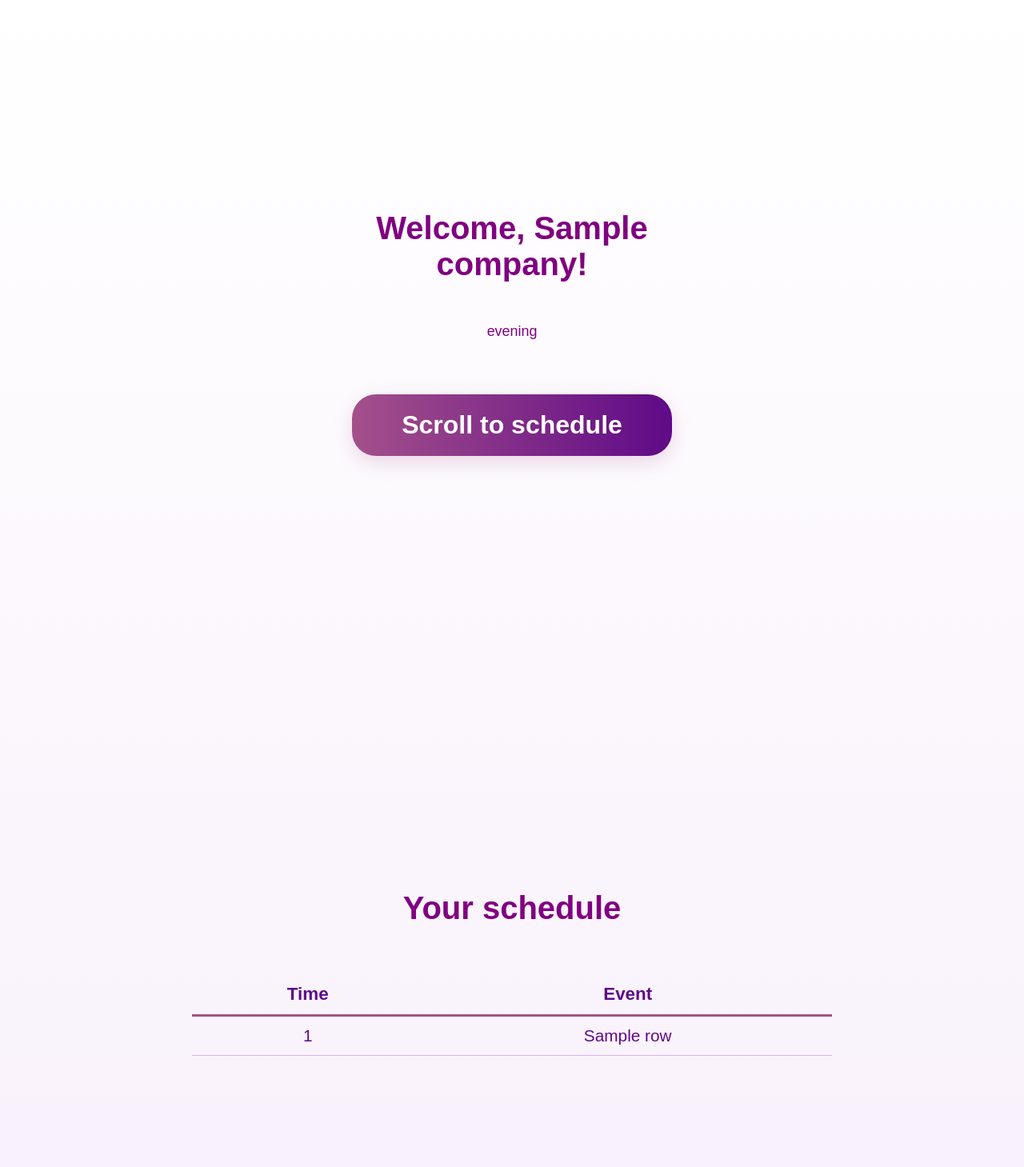
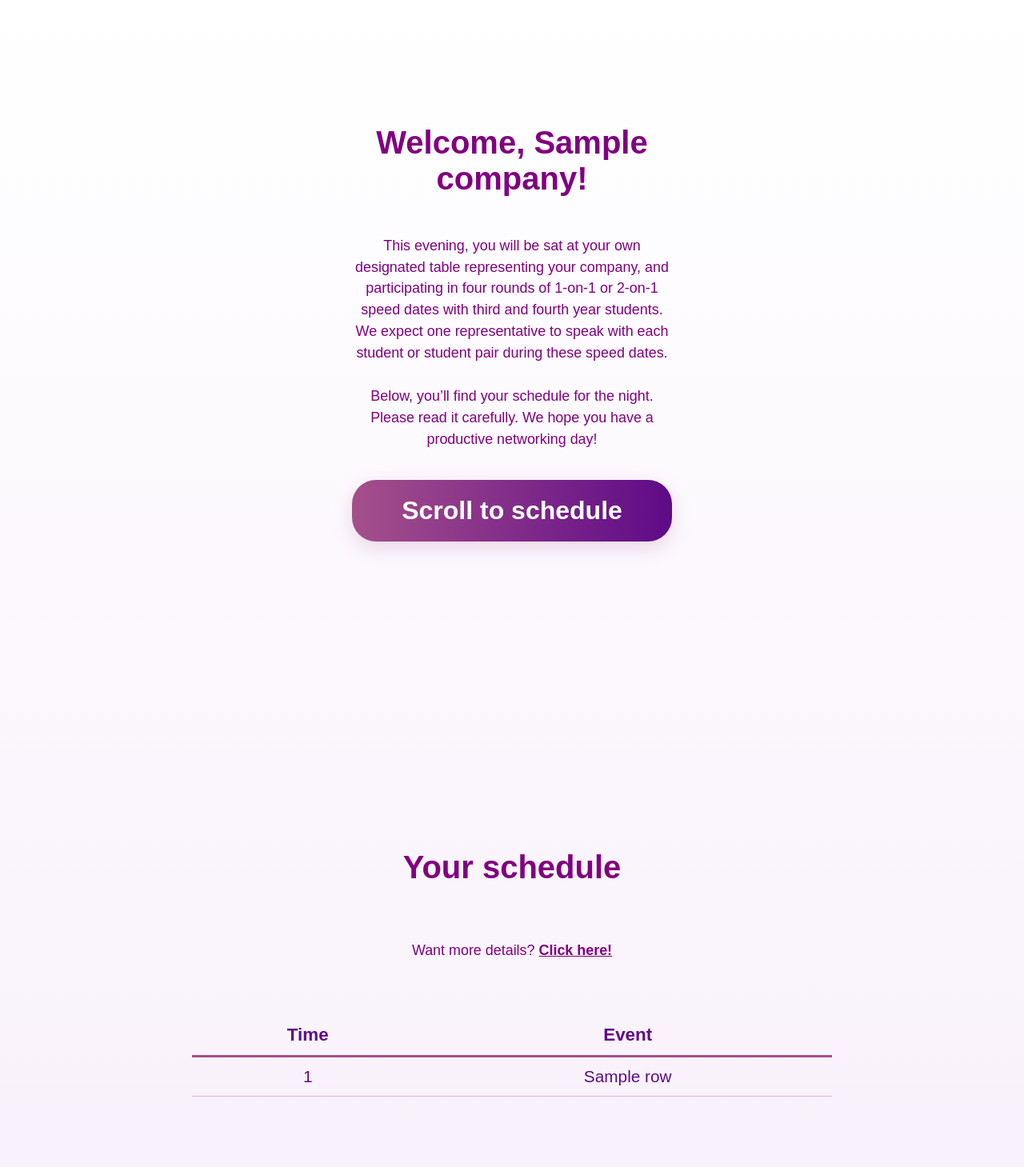
Before and after one commit to Geroam1/Networking-Day-Website, a Flask app: template templates/company_profile.html in a window 1280 px wide. Shown: the top 1459 px of the page at 80% size. Run offline with Flask 3, Linux system fonts and the light colour scheme; the template is opened without the code that fills it: most values are stand-ins (such as "Sample title", 1, 10 or a date in 2020).

Commit message:
added the general info for the companies of all types, added the more details tab for the companies

```diff
--- a/static/css/main_style.css
+++ b/static/css/main_style.css
@@ -169,6 +169,80 @@ img {
 }
 
 
+/* More Details For Companies Block Styles*/
+.details-link {
+  text-align: center;
+  margin-top: 20px;
+}
+
+.details-button {
+  color: purple;
+  font-weight: bold;
+  text-decoration: underline;
+  cursor: pointer;
+}
+
+/* Slide-in panel */
+.details-panel {
+  position: fixed;
+  top: 0;
+  right: -120%; /* Hidden initially */
+  width: 90%;
+  max-width: 450px;
+  height: 100vh;
+  background: white;
+  /* border-radius: 20px 0 0 20px; */
+  /* border-left: 3px solid rgba(125, 60, 255, 0.6);
+  border-top: 3px solid rgba(255, 255, 255, 0.5);
+  border-bottom: 3px solid rgba(255, 255, 255, 0.5); */
+
+  box-shadow: 0 0 20px rgba(125, 60, 255, 0.4);
+
+  display: flex;
+  flex-direction: column;
+  transition: right 0.35s ease-in-out; /* Slide animation */
+  z-index: 9999;
+  padding: 20px;
+}
+
+/* Header */
+.details-header {
+  display: flex;
+  justify-content: space-between;
+  align-items: center;
+}
+
+.close-btn {
+  background: purple;
+  color: white;
+  border: none;
+  padding: 8px 12px;
+  border-radius: 10px;
+  cursor: pointer;
+  font-size: 16px;
+}
+
+.close-btn:hover {
+  background: rgb(167, 3, 167);
+}
+
+/* Content area scrollable */
+.details-content {
+  flex: 1;
+  overflow-y: auto;
+  margin-top: 10px;
+}
+
+.details-content h3 {
+  margin-top: 20px;
+  color: purple;
+}
+
+.details-content p {
+  line-height: 1.5;
+}
+
+
 
 @media (max-width: 600px) {
     h1 {
--- a/templates/companies.html
+++ b/templates/companies.html
@@ -13,7 +13,8 @@
   <form method="POST" action="/companies" class="button-container" data-aos="fade-up">
     <!-- hint if the student is stupid -->
     {% if error %}
-      <small id="input-hint">Select your company name from the browser suggestions for the correct spelling.</small>
+      <small id="input-hint">Select your company name from the browser suggestions for the correct spelling.
+      If this issue persists please contact a committee member.</small>
     {% endif %}
 
     <!-- name value sent to flask -->
--- a/templates/company_profile.html
+++ b/templates/company_profile.html
@@ -12,23 +12,39 @@
   <!-- Afternoon and Evening Companies -->
   {% if company.program == "afternoon and evening" %}
   <p>
-  afternoon and evening
+  This afternoon, you will participate in a series of speed dates as well as the company market.
+  During the speed dates, first and second year student groups will visit your table, where you’ll start by presenting your company.
+  At the company market, students will walk around to speak with companies they are interested in, and may approach your table for a conversation. The last
+  speed date will be different, second year students will be pitching themselves to you.
   <br><br>
+  Before the evening program begins, there will be an hour of dinner time to give you a break,
+  there is an Italian buffet for you! In the evening, speed dates will be 1-on-1 or 2-on-1 with third and fourth year students.
+  We expect one representative to speak with each student or student pair during these speed dates.
+  <br><br>
+  Below, you’ll find your schedule for the day. Please read it carefully and ensure you are at your table on time for each event.
+  We hope you have a productive networking day!
   </p>
 
 
   <!-- Afternoon Only Companies -->
   {% elif company.program == "afternoon" %}
   <p>
-  afternoon
+  This afternoon, you will participate in a series of speed dates as well as the company market. During the speed dates,
+  first and second year student groups will visit your table, where you’ll start by presenting your company. At the company market,
+  students will walk around to speak with companies they are interested in, and may approach your table for a conversation.
+  The last speed date will be different, second year students will be pitching themselves to you.
   <br><br>
+  Below, you’ll find your schedule for the day. Please read it carefully and ensure you are at your table on time for each event.
+  We hope you have a productive networking day!
   </p>
 
   {% else %}
   <!-- Evening Only Companies -->
   <p>
-  evening
+  This evening, you will be sat at your own designated table representing your company, and participating in four rounds of 1-on-1 or 2-on-1 speed dates with
+  third and fourth year students. We expect one representative to speak with each student or student pair during these speed dates.
   <br><br>
+  Below, you’ll find your schedule for the night. Please read it carefully. We hope you have a productive networking day!
   </p>
   {% endif %}
 
@@ -38,6 +54,12 @@
 <!-- Company Schedule Section -->
 <section class="button-container" id="company-schedule" data-aos="fade-in">
     <h1>Your schedule</h1>
+
+    <!-- Details link -->
+    <div class="details-link" data-aos="fade-left">
+      <p>Want more details? <span onclick="openDetails()" class="details-button">Click here!</span></p>
+    </div>
+
     <table class="t-table">
         <thead>
             <tr>
@@ -61,6 +83,32 @@
   </div> -->
 </section>
 
+
+
+<!-- More details for companies -->
+<div id="details-panel" class="details-panel">
+
+  <div class="details-header">
+    <h2>Event Details</h2>
+    <button class="close-btn" onclick="closeDetails()">✕</button>
+  </div>
+
+  <div class="details-content">
+    <h3>What is a speed date?</h3>
+    <p>Speed date details</p>
+
+    <h3>What is the company market?</h3>
+    <p>Company market details</p>
+
+    <h3>Pitching Round (Second Years)</h3>
+    <p>Pitches details</p>
+
+
+    <!-- For more sections just add here -->
+  </div>
+
+</div>
+
 <script>
 function scrollToElement(elementId) {
   const el = document.getElementById(elementId);
@@ -68,5 +116,13 @@ function scrollToElement(elementId) {
     el.scrollIntoView({ behavior: 'smooth' });
   }
 }
+
+function openDetails() {
+  document.getElementById("details-panel").style.right = "0";
+}
+
+function closeDetails() {
+  document.getElementById("details-panel").style.right = "-120%";
+}
 </script>
 {% endblock %}
--- a/templates/students.html
+++ b/templates/students.html
@@ -13,7 +13,8 @@
   <form method="POST" action="/students" class="button-container" data-aos="fade-up">
     <!-- hint if the student is stupid -->
     {% if error %}
-      <small id="input-hint">Select your name from the browser suggestions for the correct spelling.</small>
+      <small id="input-hint">Select your name from the browser suggestions for the correct spelling.
+        If this issue persists please contact a committee member.</small>
     {% endif %}
 
     <!-- name value sent to flask -->
```
